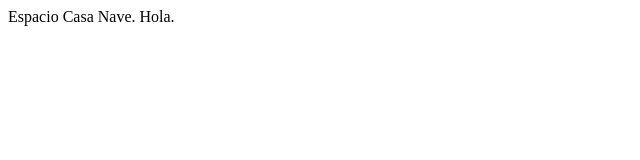
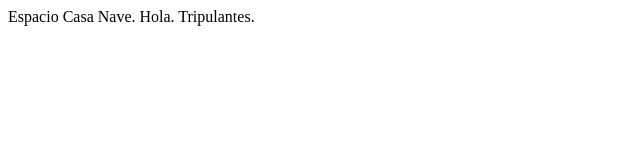
Before and after one commit to espaciocasanave/contenido, a plain HTML site: page index.html in a window 1280 px wide. Shown: the whole page, without its empty margins (0-640 px from the left). Drawn offline with Linux system fonts and the light colour scheme.

Commit message:
Update index.html

```diff
--- a/index.html
+++ b/index.html
@@ -5,5 +5,6 @@
 
   <body>
     Espacio Casa Nave. Hola.
+    Tripulantes.
   </body>
 </html>
```
